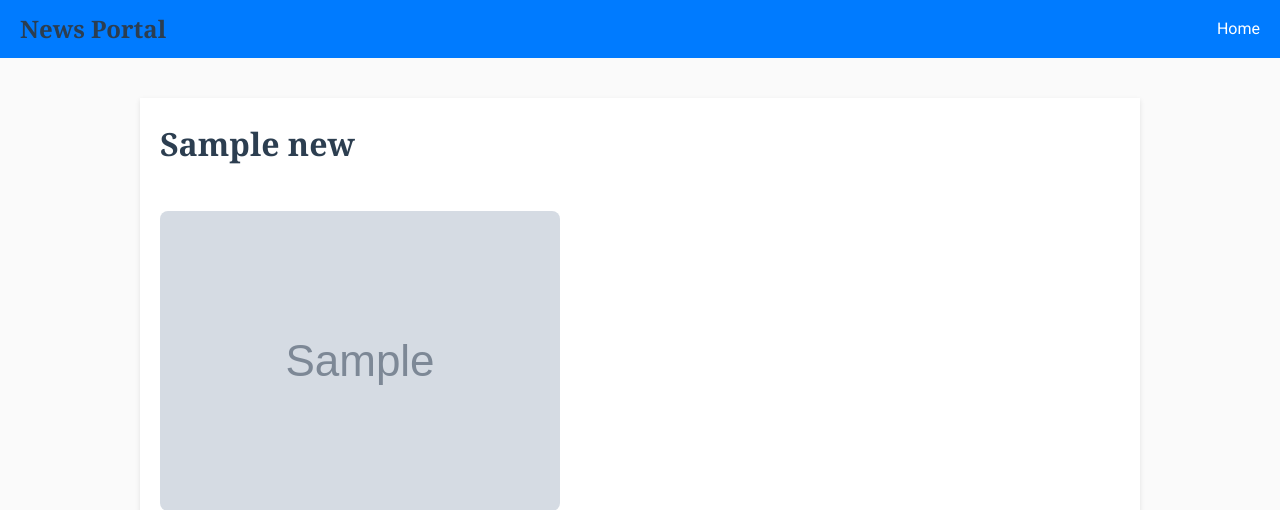
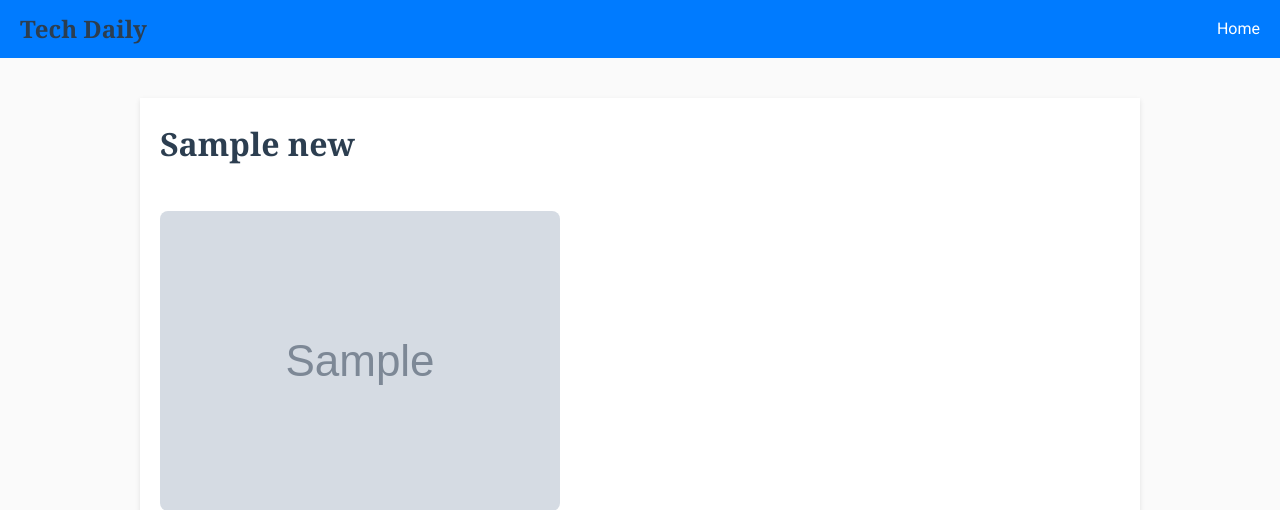
Before and after one commit to DeadRobot09/AI-News-App, a Flask app: page /article/1 in a window 1280 px wide. Shown: the top 510 px of the page. Run offline with Flask 3, Linux system fonts and the light colour scheme; tables that the repository leaves empty hold one stand-in row (values such as "Sample post"); grey boxes marked "Sample" are stand-in pictures.

Commit message:
Update article.html

```diff
--- a/templates/article.html
+++ b/templates/article.html
@@ -8,7 +8,7 @@
     <style>
         body { font-family: 'Roboto', sans-serif; background: #fafafa; margin: 0; padding: 0; color: #333; line-height: 1.6; }
         .navbar { background: #007BFF; color: white; padding: 10px 20px; display: flex; justify-content: space-between; align-items: center; }
-        .navbar h1 { margin: 0; font-size: 24px; }
+        .navbar h1 { margin: 0; font-size: 24px;, color:white; }
         .navbar a { color: white; text-decoration: none; }
         .navbar a:hover { text-decoration: underline; }
         .container { max-width: 960px; margin: 40px auto; padding: 20px; background: white; box-shadow: 0 2px 5px rgba(0,0,0,0.1); }
@@ -44,7 +44,7 @@
 </head>
 <body>
     <div class="navbar">
-        <h1><i class="fas fa-newspaper"></i> News Portal</h1>
+        <h1><i class="fas fa-newspaper"></i> Tech Daily</h1>
         <a href="/">Home</a>
     </div>
     <div class="container fade">
```
